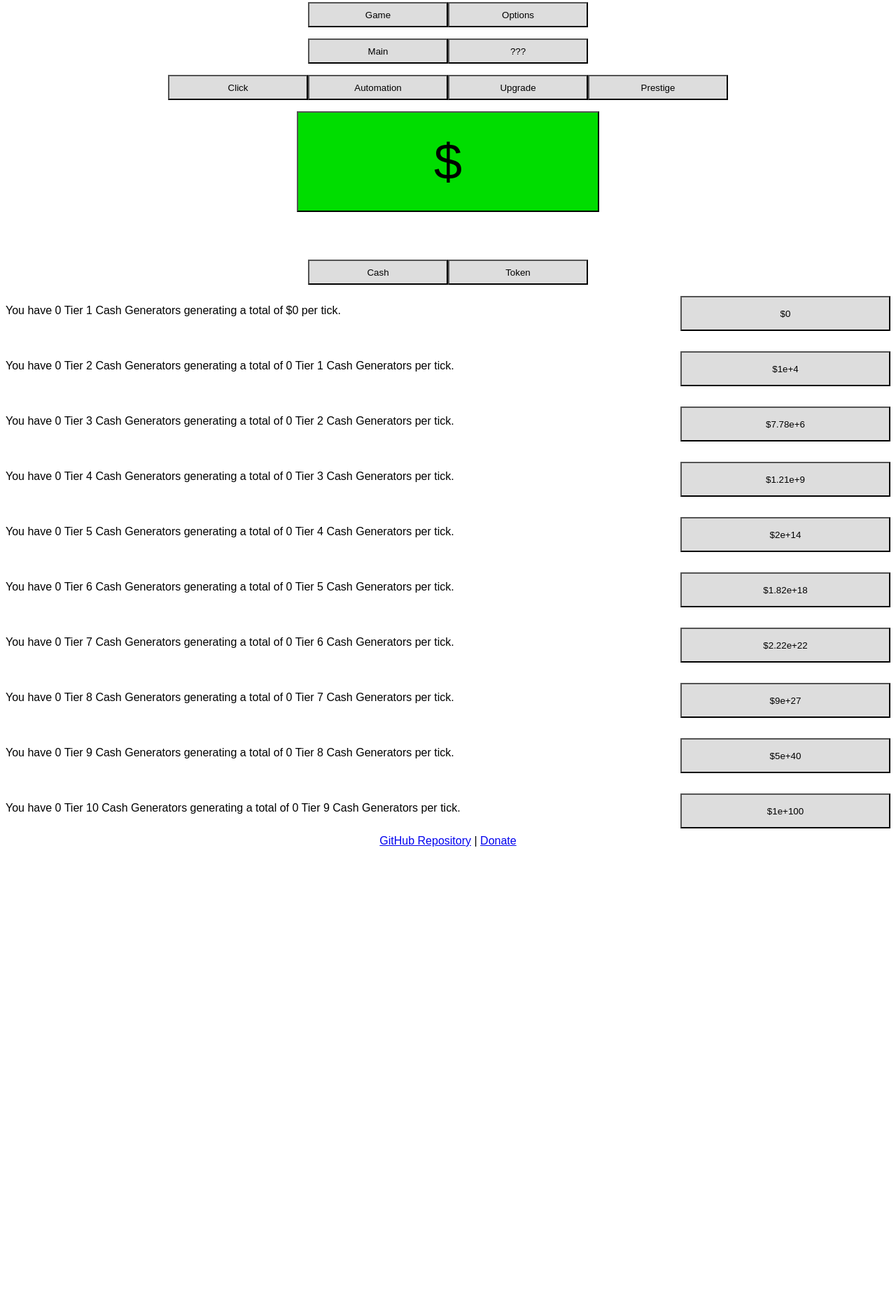
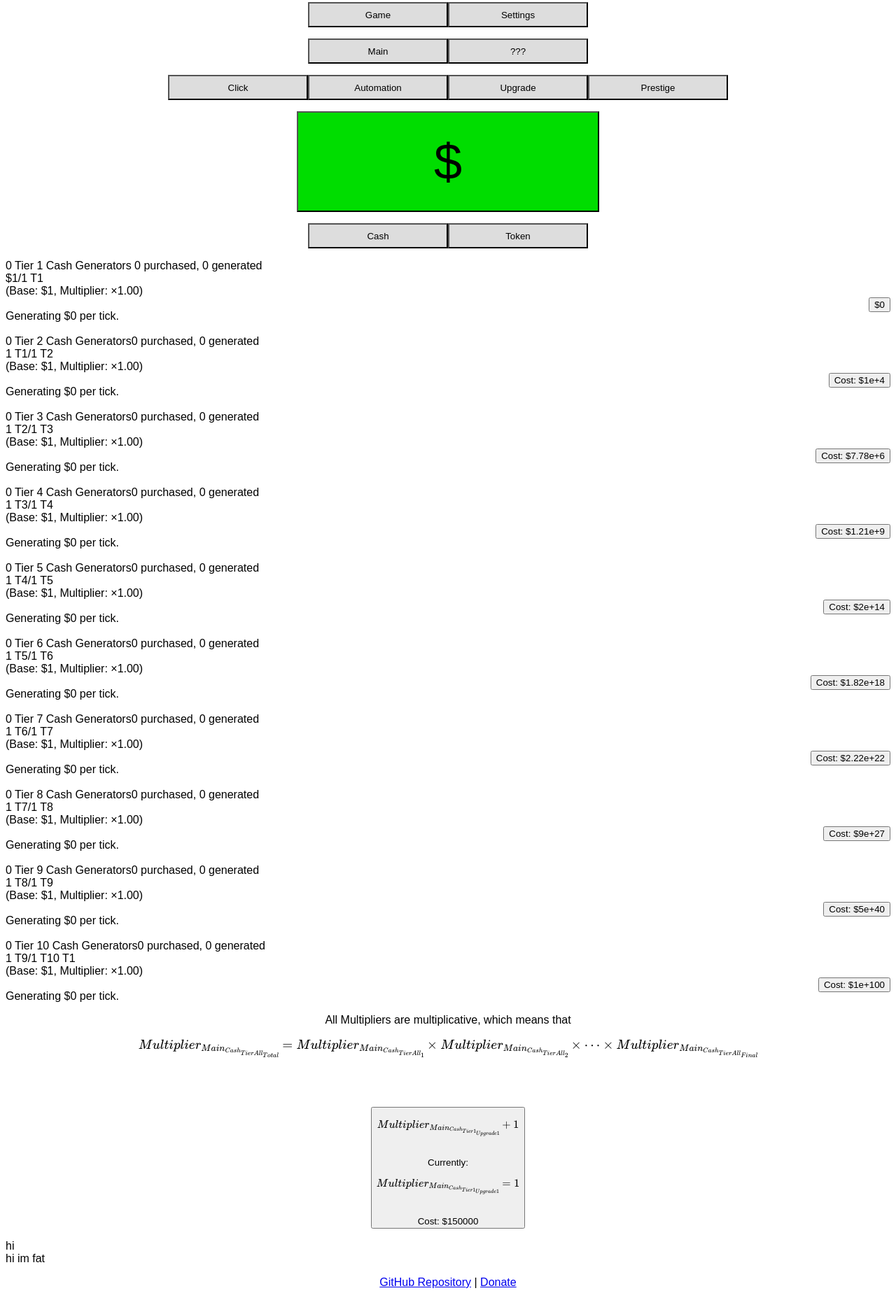
Before and after one commit to mistertfy64/tiercremental, a website: page index.html in a window 1280 px wide. Shown: the part 275-2133 px from the top of the page at 70% size. Before the commit the page ends 1502 px from the top, so only its background shows below. Drawn offline with nearby package versions, Linux system fonts and the light colour scheme.

Commit message:
Changed UI because the previous one looks like :poop:

```diff
--- a/index.html
+++ b/index.html
@@ -5,77 +5,98 @@
     <p style="text-align:center;" class="stats__secondary">T$<span id="token-balance">0</span></p>
 </head>
 <body>
-    <div class="top-navigation-container">
-        <p style="text-align:center;"><button class="top-navigation-button">Game</button><button class="top-navigation-button">Options</button></p>
+    <div id="top-navigation-container">
+        <p style="text-align:center;"><button class="top-navigation-button" onClick="navigateTo('game')">Game</button><button class="top-navigation-button" onClick="navigateTo('settings')">Settings</button></p>
     </div>
-    <div class="main-navigation-container">
-        <p style="text-align:center;"><button class="top-navigation-button">Main</button><button class="top-navigation-button">???</button></p>
     </div>
-    <div class="main-navigation-container">
-        <p style="text-align:center;"><span style="text-align:center;"><button class="main-navigation-button">Click</button><button class="main-navigation-button">Automation</button><button class="main-navigation-button">Upgrade</button><button class="main-navigation-button">Prestige</button></p>
-    </div>
-    <div class="main-currency-button-container">
+    <div id="game-main-container">
+        <p style="text-align:center;"><button class="top-navigation-button" onClick="navigateTo('game', 'main')">Main</button><button class="top-navigation-button">???</button></p>
+        <p style="text-align:center;"><span style="text-align:center;"><button class="main-navigation-button" onClick="navigateTo('game', 'main', 'click')">Click</button><button class="main-navigation-button" onClick="navigateTo('game', 'main', 'automation')">Automation</button><button class="main-navigation-button" onClick="navigateTo('game', 'main', 'upgrade')">Upgrade</button><button class="main-navigation-button" onClick="navigateTo('game', 'main', 'prestige')">Prestige</button></p>
+        <div id="main-currency-button-container">
             <p style="text-align:center"><button onClick="clickCurrencyButton('main', 1, 1)" class="currency-click-button__main" style="text-align:center;">$</button></p>
         </div>
-    <br></br>
-    <div class="main-automation-information-container">
+        <div id="main-automation-information-container">
             <p style="text-align:center;"><button class="main-navigation-button">Cash</button><button class="main-navigation-button">Token</button></p>
-            <div class="cash-automation-information-container">
+                <div id="cash-automation-information-container">
                     <div class="tier-1-cash-generator-information-container">
-                <span float=left;>You have <span id="tier-1-cash-generators-owned">0</span> Tier 1 Cash Generators generating a total of $<span id="tier-1-cash-generators-total-production">0</span> per tick.</span>
-                <span class="tooltip-text"><span id="tier-1-cash-generators-purchased">0</span> purchased, <span id="tier-1-cash-generators-generated">0</span> generated<br>$1/1 T1 </br>(Base: $1, Multiplier: ×1.00)</span> <span style="float:right;"><button class="main-currency-purchase-button" onClick="purchaseTier1CashGenerator(1)">$<span id="tier-1-cash-generator-cost">0</span></button></span>
-            </div>
+                        <span float=left;><span id="tier-1-cash-generators-owned">0</span> Tier 1 Cash Generators</span> <span class="main-generator-tooltip-text"><span id="tier-1-cash-generators-purchased">0</span> purchased, <span id="tier-1-cash-generators-generated">0</span> generated<br>$1/1 T1 </br>(Base: $1, Multiplier: ×1.00)</span></div> <span style="float: right;"><button class="main-automation-purchase-button" onClick="purchaseTier1CashGenerator(1)">$<span id="tier-1-cash-generator-cost">0</span></button></span>
+                        <br>
+                        Generating $<span id="tier-1-cash-generators-total-production">0</span> per tick.</span>
                     <br></br>
                     <div class="tier-2-cash-generator-information-container">
-                <span float=left;>You have <span id="tier-2-cash-generators-owned">0</span> Tier 2 Cash Generators generating a total of <span id="tier-2-cash-generators-total-production">0</span> Tier 1 Cash Generators per tick.</span>
-                <span class="tooltip-text"><span id="tier-2-cash-generators-purchased">0</span> purchased, <span id="tier-2-cash-generators-generated">0</span> generated<br>1 T1s/1 T2 </br>(Base: 1 T1s, Multiplier: ×1.00)</span> <span style="float:right;"><button class="main-currency-purchase-button" onClick="purchaseTier2CashGenerator(1)">$<span id="tier-2-cash-generator-cost">0</span></button></span>
-            </div>
+                        <span float=left;><span id="tier-2-cash-generators-owned">0</span> Tier 2 Cash Generators<span class="main-generator-tooltip-text"><span id="tier-2-cash-generators-purchased">0</span> purchased, <span id="tier-2-cash-generators-generated">0</span> generated<br>1 T1/1 T2 </br>(Base: $1, Multiplier: ×1.00)</span></div></span> <span style="float:right;"><button class="main-automation-purchase-button" onClick="purchaseTier2CashGenerator(1)">Cost: $<span id="tier-2-cash-generator-cost">0</span></button></span>
+                        <br>
+                        Generating $<span id="tier-2-cash-generators-total-production">0</span> per tick.
                     <br></br>
                     <div class="tier-3-cash-generator-information-container">
-                <span float=left;>You have <span id="tier-3-cash-generators-owned">0</span> Tier 3 Cash Generators generating a total of <span id="tier-3-cash-generators-total-production">0</span> Tier 2 Cash Generators per tick.</span>
-                <span class="tooltip-text"><span id="tier-3-cash-generators-purchased">0</span> purchased, <span id="tier-3-cash-generators-generated">0</span> generated<br>1 T2s/1 T3 </br>(Base: 1 T1s, Multiplier: ×1.00)</span> <span style="float:right;"><button class="main-currency-purchase-button" onClick="purchaseTier3CashGenerator(1)">$<span id="tier-3-cash-generator-cost">0</span></button></span>
-            </div>
+                        <span float=left;><span id="tier-3-cash-generators-owned">0</span> Tier 3 Cash Generators<span class="main-generator-tooltip-text"><span id="tier-3-cash-generators-purchased">0</span> purchased, <span id="tier-3-cash-generators-generated">0</span> generated<br>1 T2/1 T3 </br>(Base: $1, Multiplier: ×1.00)</span></div></span> <span style="float:right;"><button class="main-automation-purchase-button" onClick="purchaseTier3CashGenerator(1)">Cost: $<span id="tier-3-cash-generator-cost">0</span></button></span>
+                        <br>
+                        Generating $<span id="tier-3-cash-generators-total-production">0</span> per tick.
                     <br></br>
                     <div class="tier-4-cash-generator-information-container">
-                <span float=left;>You have <span id="tier-4-cash-generators-owned">0</span> Tier 4 Cash Generators generating a total of <span id="tier-4-cash-generators-total-production">0</span> Tier 3 Cash Generators per tick.</span>
-                <span class="tooltip-text"><span id="tier-4-cash-generators-purchased">0</span> purchased, <span id="tier-4-cash-generators-generated">0</span> generated<br>1 T3s/1 T4 </br>(Base: 1 T3s, Multiplier: ×1.00)</span> <span style="float:right;"><button class="main-currency-purchase-button" onClick="purchaseTier4CashGenerator(1)">$<span id="tier-4-cash-generator-cost">0</span></button></span>
-            </div>
+                        <span float=left;><span id="tier-4-cash-generators-owned">0</span> Tier 4 Cash Generators<span class="main-generator-tooltip-text"><span id="tier-4-cash-generators-purchased">0</span> purchased, <span id="tier-4-cash-generators-generated">0</span> generated<br>1 T3/1 T4 </br>(Base: $1, Multiplier: ×1.00)</span></div></span> <span style="float:right;"><button class="main-automation-purchase-button" onClick="purchaseTier4CashGenerator(1)">Cost: $<span id="tier-4-cash-generator-cost">0</span></button></span>
+                        <br>
+                        Generating $<span id="tier-4-cash-generators-total-production">0</span> per tick.
                     <br></br>
                     <div class="tier-5-cash-generator-information-container">
-                <span float=left;>You have <span id="tier-5-cash-generators-owned">0</span> Tier 5 Cash Generators generating a total of <span id="tier-5-cash-generators-total-production">0</span> Tier 4 Cash Generators per tick.</span>
-                <span class="tooltip-text"><span id="tier-5-cash-generators-purchased">0</span> purchased, <span id="tier-5-cash-generators-generated">0</span> generated<br>1 T4s/1 T5 </br>(Base: 1 T4s, Multiplier: ×1.00)</span> <span style="float:right;"><button class="main-currency-purchase-button" onClick="purchaseTier5CashGenerator(1)">$<span id="tier-5-cash-generator-cost">0</span></button></span>
-            </div>
+                        <span float=left;><span id="tier-5-cash-generators-owned">0</span> Tier 5 Cash Generators<span class="main-generator-tooltip-text"><span id="tier-5-cash-generators-purchased">0</span> purchased, <span id="tier-5-cash-generators-generated">0</span> generated<br>1 T4/1 T5 </br>(Base: $1, Multiplier: ×1.00)</span></div></span> <span style="float:right;"><button class="main-automation-purchase-button" onClick="purchaseTier5CashGenerator(1)">Cost: $<span id="tier-5-cash-generator-cost">0</span></button></span>
+                        <br>
+                        Generating $<span id="tier-5-cash-generators-total-production">0</span> per tick.
                     <br></br>
                     <div class="tier-6-cash-generator-information-container">
-                <span float=left;>You have <span id="tier-6-cash-generators-owned">0</span> Tier 6 Cash Generators generating a total of <span id="tier-6-cash-generators-total-production">0</span> Tier 5 Cash Generators per tick.</span>
-                <span class="tooltip-text"><span id="tier-6-cash-generators-purchased">0</span> purchased, <span id="tier-6-cash-generators-generated">0</span> generated<br>1 T5s/1 T6 </br>(Base: 1 T5s, Multiplier: ×1.00)</span> <span style="float:right;"><button class="main-currency-purchase-button" onClick="purchaseTier6CashGenerator(1)">$<span id="tier-6-cash-generator-cost">0</span></button></span>
-            </div>
+                        <span float=left;><span id="tier-6-cash-generators-owned">0</span> Tier 6 Cash Generators<span class="main-generator-tooltip-text"><span id="tier-6-cash-generators-purchased">0</span> purchased, <span id="tier-6-cash-generators-generated">0</span> generated<br>1 T5/1 T6 </br>(Base: $1, Multiplier: ×1.00)</span></div></span> <span style="float:right;"><button class="main-automation-purchase-button" onClick="purchaseTier6CashGenerator(1)">Cost: $<span id="tier-6-cash-generator-cost">0</span></button></span>
+                        <br>
+                        Generating $<span id="tier-6-cash-generators-total-production">0</span> per tick.
                     <br></br>
                     <div class="tier-7-cash-generator-information-container">
-                <span float=left;>You have <span id="tier-7-cash-generators-owned">0</span> Tier 7 Cash Generators generating a total of <span id="tier-7-cash-generators-total-production">0</span> Tier 6 Cash Generators per tick.</span>
-                <span class="tooltip-text"><span id="tier-7-cash-generators-purchased">0</span> purchased, <span id="tier-7-cash-generators-generated">0</span> generated<br>1 T6s/1 T7 </br>(Base: 1 T6s, Multiplier: ×1.00)</span> <span style="float:right;"><button class="main-currency-purchase-button" onClick="purchaseTier7CashGenerator(1)">$<span id="tier-7-cash-generator-cost">0</span></button></span>
-            </div>
+                        <span float=left;><span id="tier-7-cash-generators-owned">0</span> Tier 7 Cash Generators<span class="main-generator-tooltip-text"><span id="tier-7-cash-generators-purchased">0</span> purchased, <span id="tier-7-cash-generators-generated">0</span> generated<br>1 T6/1 T7 </br>(Base: $1, Multiplier: ×1.00)</span></div></span> <span style="float:right;"><button class="main-automation-purchase-button" onClick="purchaseTier7CashGenerator(1)">Cost: $<span id="tier-7-cash-generator-cost">0</span></button></span>
+                        <br>
+                        Generating $<span id="tier-7-cash-generators-total-production">0</span> per tick.
                     <br></br>
                     <div class="tier-8-cash-generator-information-container">
-                <span float=left;>You have <span id="tier-8-cash-generators-owned">0</span> Tier 8 Cash Generators generating a total of <span id="tier-8-cash-generators-total-production">0</span> Tier 7 Cash Generators per tick.</span>
-                <span class="tooltip-text"><span id="tier-8-cash-generators-purchased">0</span> purchased, <span id="tier-8-cash-generators-generated">0</span> generated<br>1 T7s/1 T8 </br>(Base: 1 T7s, Multiplier: ×1.00)</span> <span style="float:right;"><button class="main-currency-purchase-button" onClick="purchaseTier8CashGenerator(1)">$<span id="tier-8-cash-generator-cost">0</span></button></span>
-            </div>
+                        <span float=left;><span id="tier-8-cash-generators-owned">0</span> Tier 8 Cash Generators<span class="main-generator-tooltip-text"><span id="tier-8-cash-generators-purchased">0</span> purchased, <span id="tier-8-cash-generators-generated">0</span> generated<br>1 T7/1 T8 </br>(Base: $1, Multiplier: ×1.00)</span></div></span> <span style="float:right;"><button class="main-automation-purchase-button" onClick="purchaseTier8CashGenerator(1)">Cost: $<span id="tier-8-cash-generator-cost">0</span></button></span>
+                        <br>
+                        Generating $<span id="tier-8-cash-generators-total-production">0</span> per tick.
                     <br></br>
                     <div class="tier-9-cash-generator-information-container">
-                <span float=left;>You have <span id="tier-9-cash-generators-owned">0</span> Tier 9 Cash Generators generating a total of <span id="tier-9-cash-generators-total-production">0</span> Tier 8 Cash Generators per tick.</span>
-                <span class="tooltip-text"><span id="tier-9-cash-generators-purchased">0</span> purchased, <span id="tier-9-cash-generators-generated">0</span> generated<br>1 T8s/1 T9 </br>(Base: 1 T8s, Multiplier: ×1.00)</span> <span style="float:right;"><button class="main-currency-purchase-button" onClick="purchaseTier9CashGenerator(1)">$<span id="tier-9-cash-generator-cost">0</span></button></span>
-            </div>
+                        <span float=left;><span id="tier-9-cash-generators-owned">0</span> Tier 9 Cash Generators<span class="main-generator-tooltip-text"><span id="tier-9-cash-generators-purchased">0</span> purchased, <span id="tier-9-cash-generators-generated">0</span> generated<br>1 T8/1 T9 </br>(Base: $1, Multiplier: ×1.00)</span></div></span> <span style="float:right;"><button class="main-automation-purchase-button" onClick="purchaseTier9CashGenerator(1)">Cost: $<span id="tier-9-cash-generator-cost">0</span></button></span>
+                        <br>
+                        Generating $<span id="tier-9-cash-generators-total-production">0</span> per tick.
                     <br></br>
                     <div class="tier-10-cash-generator-information-container">
-                <span float=left;>You have <span id="tier-10-cash-generators-owned">0</span> Tier 10 Cash Generators generating a total of <span id="tier-10-cash-generators-total-production">0</span> Tier 9 Cash Generators per tick.</span>
-                <span class="tooltip-text"><span id="tier-10-cash-generators-purchased">0</span> purchased, <span id="tier-10-cash-generators-generated">0</span> generated<br>1 T9s/1 T10 </br>(Base: 1 T9s, Multiplier: ×1.00)</span> <span style="float:right;"><button class="main-currency-purchase-button" onClick="purchaseTier10CashGenerator(1)">$<span id="tier-10-cash-generator-cost">0</span></button></span>
+                        <span float=left;><span id="tier-10-cash-generators-owned">0</span> Tier 10 Cash Generators<span class="main-generator-tooltip-text"><span id="tier-10-cash-generators-purchased">0</span> purchased, <span id="tier-10-cash-generators-generated">0</span> generated<br>1 T9/1 T10 T1 </br>(Base: $1, Multiplier: ×1.00)</span></div></span> <span style="float:right;"><button class="main-automation-purchase-button" onClick="purchaseTier10CashGenerator(1)">Cost: $<span id="tier-10-cash-generator-cost">0</span></button></span>
+                        <br>
+                        Generating $<span id="tier-10-cash-generators-total-production">0</span> per tick.
+                    </div>
+                    </div>
+                </div>
+            </div>
+        </div>
+            <div id="main-upgrade-information-container">
+                <p style="text-align:center;">All Multipliers are multiplicative, which means that $$Multiplier_{Main_{Cash_{TierAll_{Total}}}} = Multiplier_{Main_{Cash_{TierAll_{1}}}} \times Multiplier_{Main_{Cash_{TierAll_{2}}}} \times \dotsi \times Multiplier_{Main_{Cash_{TierAll_{Final}}}}$$</p>
+                <br>
+                </br>
+                <p style="text-align:center;">
+                    <button class="main-upgrade-button">$$Multiplier_{Main_{Cash_{Tier1_{Upgrade1}}}} + 1$$<br>Currently: $$Multiplier_{Main_{Cash_{Tier1_{Upgrade1}}}} = 1$$</br>Cost: $<span id="main-tier-1-cash-generator-multiplier-1-upgrade-cost">150000</span></button>
+                </p>
+            </div>
+            <div id="main-prestige-information-container">
+                hi
+            </div>
+        </div>
+        </div>
         </div>
     </div>
 
+
+    <div id="settings-container">
+        hi im fat
     </div>
     <p style="text-align: center;"><a href="https://github.com/mistertfy64/tiercremental">GitHub Repository</a> | <a href="https://patreon.com/mistertfy64">Donate</a></p>
 
     <script src="https://ajax.googleapis.com/ajax/libs/jquery/1.12.4/jquery.min.js"></script>
+    <script src="https://polyfill.io/v3/polyfill.min.js?features=es6"></script>
+    <script id="MathJax-script" async src="https://cdn.jsdelivr.net/npm/mathjax@3/es5/tex-mml-chtml.js"></script>
     <script src="decimal.js"></script>
     <script src="main.js"></script>
     <script src="clickfunctions.js"></script>
@@ -83,4 +104,7 @@
     <script src="purchasefunctions.js"></script>
     <script src="settingsfunctions.js"></script>
     <script src="updatefunctions.js"></script>
+    <script src="navigationfunctions.js"></script>
+    <script src="miscellaneousfunctions.js"></script>
+    <script src="prestigefunctions.js"></script>
 </body>
```
Lines whose indentation alone changed are shown as unchanged.
